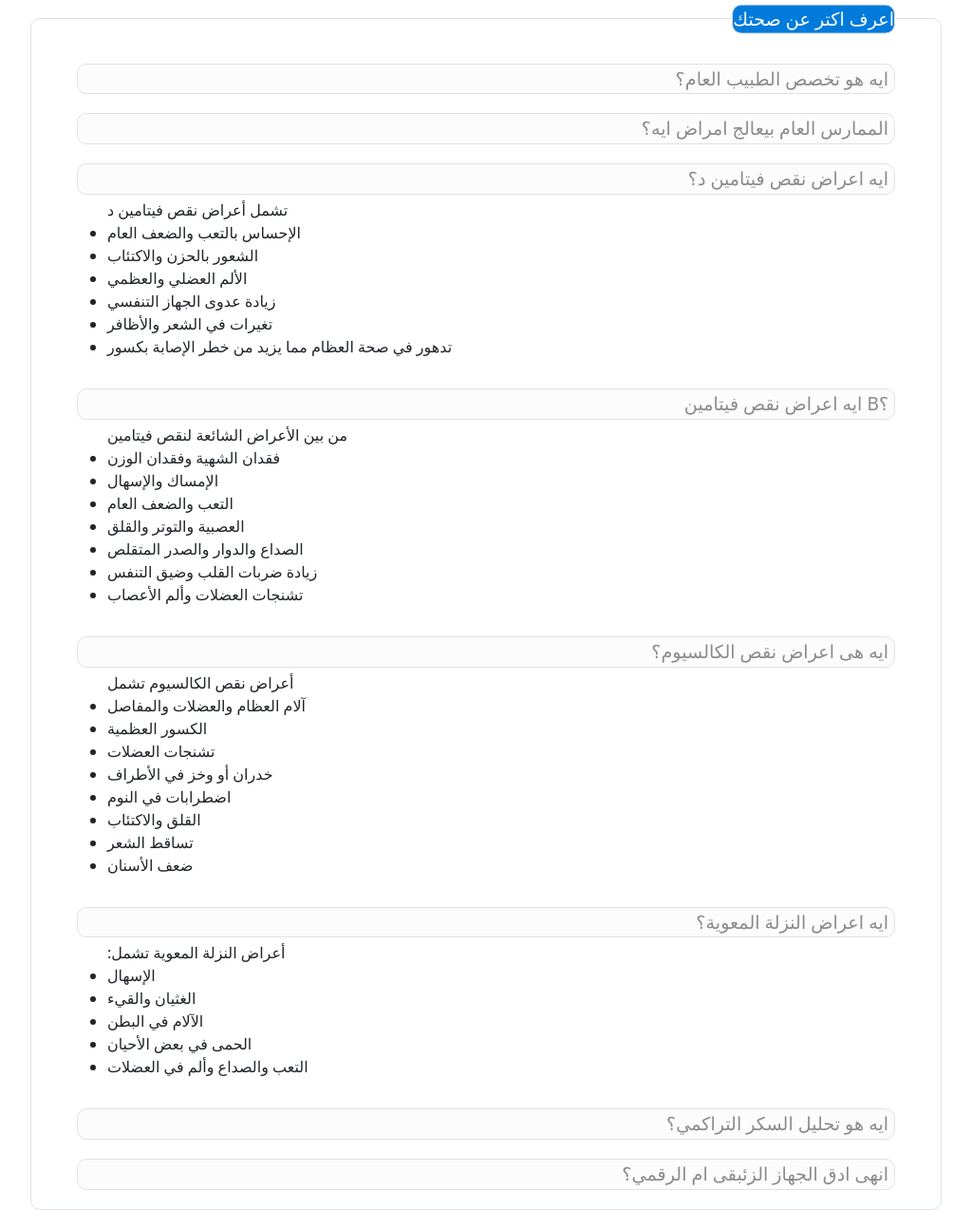
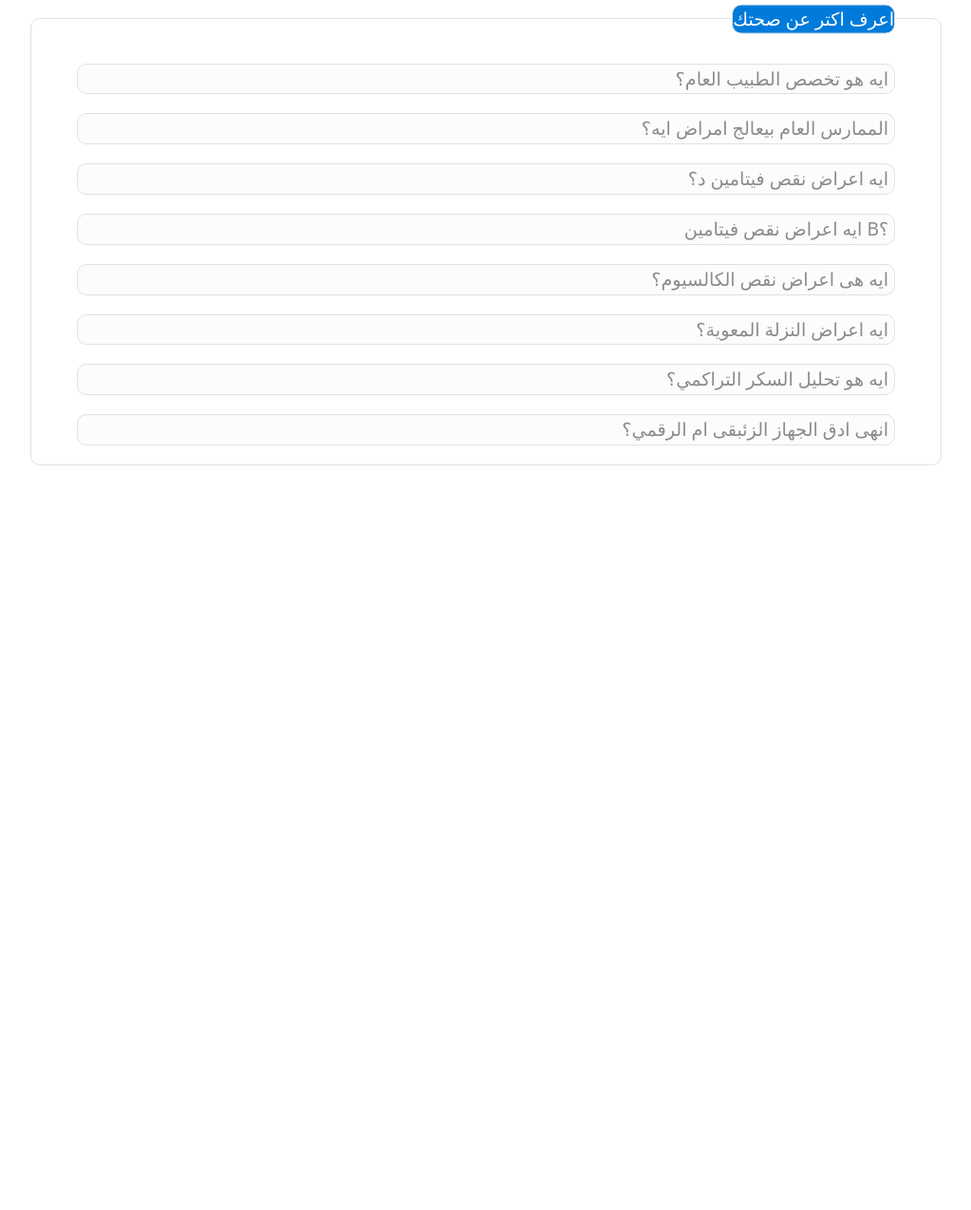
Before and after one commit to m22nna/NTI_Project, a PHP site: page /questions.php in a window 1280 px wide. Shown: the part 370-1644 px from the top of the page at 95% size, without its empty margins (128-1151 px from the left). After the commit the page ends 860 px from the top, so only its background shows below. Run offline with PHP 8.4, Linux system fonts and the light colour scheme.

Commit message:
Update questions.php

```diff
--- a/questions.php
+++ b/questions.php
@@ -1,3 +1,4 @@
+
 
 
 <!DOCTYPE html>
@@ -49,7 +50,7 @@
         </div>
           <div class="part w-80">
             <button class="w-100 main_text button_color border mt-3 mb-1"  onclick="toggle(this)" data-target="demo7">ايه اعراض نقص فيتامين د؟</button>
-        <p class="main_text mb-3" id="demo7" style="display:none;"><ul>تشمل أعراض نقص فيتامين د
+        <ul class="main_text mb-3 my-list" id="demo7" style="display:none;">تشمل أعراض نقص فيتامين د
 
 <li>الإحساس بالتعب والضعف العام</li>
 
@@ -61,12 +62,12 @@
 
 <li>تغيرات في الشعر والأظافر</li>
 
-<li>تدهور في صحة العظام مما يزيد من خطر الإصابة بكسور</li></ul></p>
+<li>تدهور في صحة العظام مما يزيد من خطر الإصابة بكسور</li></ul>
 
         </div>
           <div class="part w-80">
             <button class="w-100 main_text button_color border mt-3 mb-1"  onclick="toggle(this)" data-target="demo8"> ايه اعراض نقص فيتامين B؟</button>
-             <p class="main_text mb-3" id="demo8" style="display:none;"><ul>من بين الأعراض الشائعة لنقص فيتامين
+             <ul class="main_text mb-3 my-list" id="demo8" style="display:none;">من بين الأعراض الشائعة لنقص فيتامين
 
 <li>فقدان الشهية وفقدان الوزن</li>
 
@@ -81,11 +82,11 @@
 <li>زيادة ضربات القلب وضيق التنفس</li>
 
 <li>تشنجات العضلات وألم الأعصاب</li></ul>
- </p>
+
         </div>
           <div class="part w-80">
             <button class="w-100 main_text button_color border mt-3 mb-1"  onclick="toggle(this)" data-target="demo12">ايه هى اعراض نقص الكالسيوم؟</button>
-        <p class="main_text mb-3" id="demo12" style="display:none;"><ul>أعراض نقص الكالسيوم تشمل
+        <ul class="main_text mb-3 my-list" id="demo12" style="display:none;">أعراض نقص الكالسيوم تشمل
 
 <li>آلام العظام والعضلات والمفاصل</li>
 
@@ -101,11 +102,11 @@
 
 <li>تساقط الشعر</li>
 
-<li>ضعف الأسنان</li></ul></p>
+<li>ضعف الأسنان</li></ul>
         </div>
          <div class="part w-80">
             <button class="w-100 main_text button_color border mt-3 mb-1"  onclick="toggle(this)" data-target="dem9">ايه اعراض النزلة المعوية؟</button>
-        <p class="main_text mb-3" id="dem9" style="display:none;"><ul>:أعراض النزلة المعوية تشمل
+        <ul class="main_text mb-3 my-list" style=display:none id="dem9" >أعراض النزلة المعوية تشمل
 
 <li>الإسهال</li>
 
@@ -115,7 +116,9 @@
 
 <li>الحمى في بعض الأحيان</li>
 
-<li>التعب والصداع وألم في العضلات</li><ul></p>
+<li>التعب والصداع وألم في العضلات</li>
+
+</ul>
         </div>
          <div class="part w-80">
             <button class="w-100 main_text  border mt-3 mb-1 button_color"  onclick="toggle(this)" data-target="demo10">ايه هو تحليل السكر التراكمي؟</button>
```
